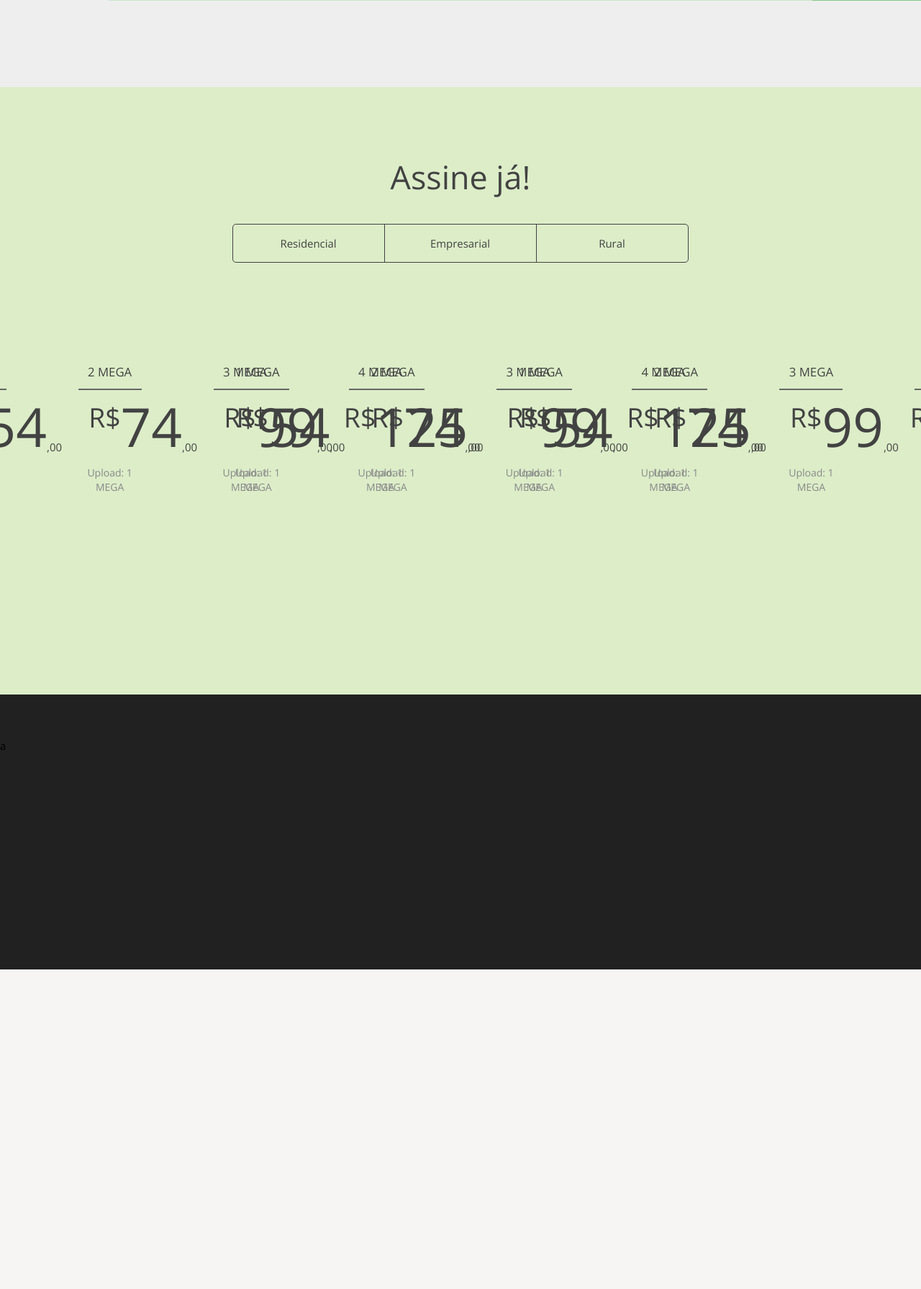
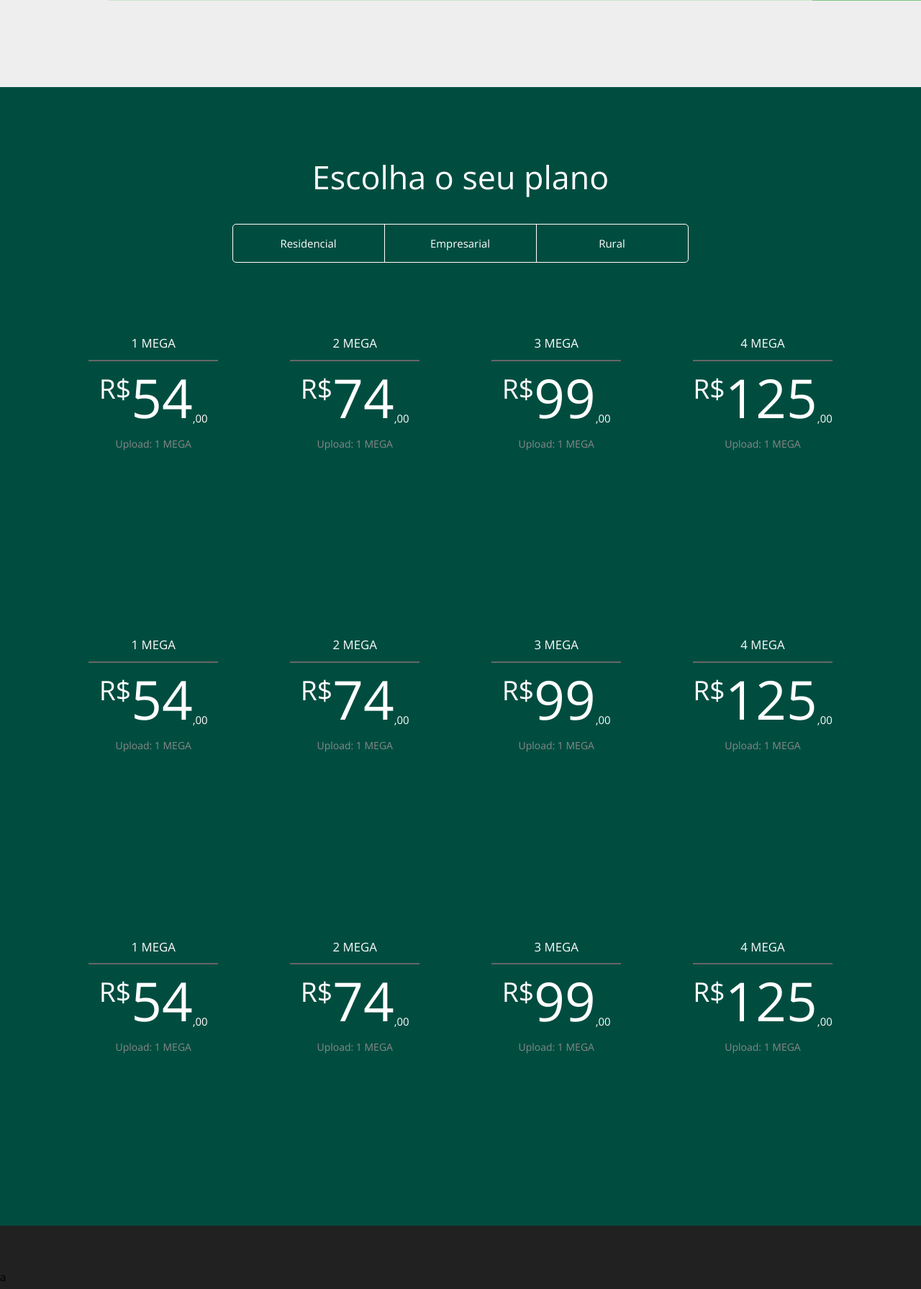
Before and after one commit to noibe/villa, a PHP site: page /mowe.html in a window 1280 px wide. Shown: the part 4199-5990 px from the top of the page at 72% size. Before the commit the page ends 5546 px from the top, so only its background shows below. Run offline with PHP 8.4, Linux system fonts and the light colour scheme.

Commit message:
Improve Pricelist feature

```diff
--- a/css/mowe-pricelist.css
+++ b/css/mowe-pricelist.css
@@ -4,18 +4,12 @@
  * Licensed under MIT (https://github.com/noibe/villa/blob/master/LICENSE)
 */
 
-.pricelist {
-	margin-bottom: 100px;
-}
-
-.pricelist .nav {
+.slide .nav {
 	display: -webkit-box;
 	display: -moz-box;
 	display: -ms-flexbox;
 	display: -webkit-flex;
 	display: flex;
-	justify-content: center;
-	margin: 30px auto 60px;
 	user-select: none;
 	-moz-user-select: none;
 	-ms-user-select: none;
@@ -24,25 +18,37 @@
 	-khtml-user-select: none;
 }
 
-.pricelist .nav li {
+.slide .nav li {
 	cursor: pointer;
+	font-size: 16px;
+}
+
+.slide .nav.pills {
+	justify-content: center;
+	margin: 30px auto 60px;
+}
+
+.slide .nav.pills li {
 	border-style: solid;
 	border-width: 1px;
-	font-size: 16px;
-	padding: 15px 30px;
 	margin-left: -1px;
 	min-width: 150px;
+	padding: 15px 30px;
 	text-align: center;
 }
 
-.pricelist .nav li:first-child {
+.slide .nav.pills li:first-child {
 	border-top-left-radius: 5px;
 	border-bottom-left-radius: 5px;
 }
 
-.pricelist .nav li:last-child {
+.slide .nav.pills li:last-child {
 	border-top-right-radius: 5px;
 	border-bottom-right-radius: 5px;
+}
+
+.pricelist {
+	margin-bottom: 100px;
 }
 
 .pricelist .content {
@@ -53,6 +59,7 @@
 	display: flex;
 	flex-direction: row;
 	justify-content: center;
+	flex-wrap: wrap;
 }
 
 .pricelist .content li {
@@ -66,7 +73,7 @@
 	justify-content: center;
 	padding: 40px 50px;
 	text-align: center;
-	max-width: 30%;
+	max-width: 25%;
 }
 
 .pricelist .content li .title {
--- a/mowe.html
+++ b/mowe.html
@@ -9,7 +9,6 @@
 	<link rel="stylesheet" href="css/villa-foundation.css"/>
 	<link rel="stylesheet" href="css/villa-grid.css"/>
 	<link rel="stylesheet" href="css/villa.css"/>
-	<link rel="stylesheet" href="css/wtal.css"/>
 	<link rel="stylesheet" href="css/mowe.css"/>
 	<link rel="stylesheet" href="css/mowe-hero.css"/>
 	<link rel="stylesheet" href="css/mowe-font.css"/>
@@ -18,6 +17,7 @@
 	<link rel="stylesheet" href="css/mowe-wow.css"/>
 	<link rel="stylesheet" href="css/mowe-pricelist.css"/>
 	<link rel="stylesheet" href="css/mowe-timeline.css"/>
+	<link rel="stylesheet" href="css/wtal.css"/>
 	<script src="js/jquery-2.1.1.min.js"></script>
 	<!--[if lt IE 9]>
 	<link rel="stylesheet" type="text/css" href="css/material-colors.css"/>
@@ -233,11 +233,11 @@
 
 </div>
 
-<div id="block-3" class="block light-green-100 font-grey-800">
+<div id="block-3" class="block teal-900 font-white">
 
 	<div class="container">
 		<div class="about">
-			<h1>Assine já!</h1>
+			<h1>Escolha o seu plano</h1>
 		</div>
 	</div>
 
@@ -247,15 +247,15 @@
 
 	<!--div.container>div.pricelist>(ul.nav>(li{Plan $$})*5)+(ul.content>(li{Plan Text $$})*5)-->
 
-	<div class="container">
-		<div class="pricelist">
-			<ul class="nav">
+	<div class="wide container">
+		<div class="slide">
+			<ul class="nav pills">
 				<li>Residencial</li>
 				<li>Empresarial</li>
 				<li>Rural</li>
 			</ul>
 			<ul class="content">
-				<li class="category-1">
+				<li class="pricelist">
 					<ul class="content">
 						<li>
 							<span class="title">1 Mega</span>
@@ -300,7 +300,7 @@
 					</ul>
 				</li>
 
-				<li class="category-2">
+				<li class="pricelist">
 					<ul class="content">
 						<li>
 							<span class="title">1 Mega</span>
@@ -345,7 +345,7 @@
 					</ul>
 				</li>
 
-				<li class="category-3">
+				<li class="pricelist">
 					<ul class="content">
 						<li>
 							<span class="title">1 Mega</span>
```
